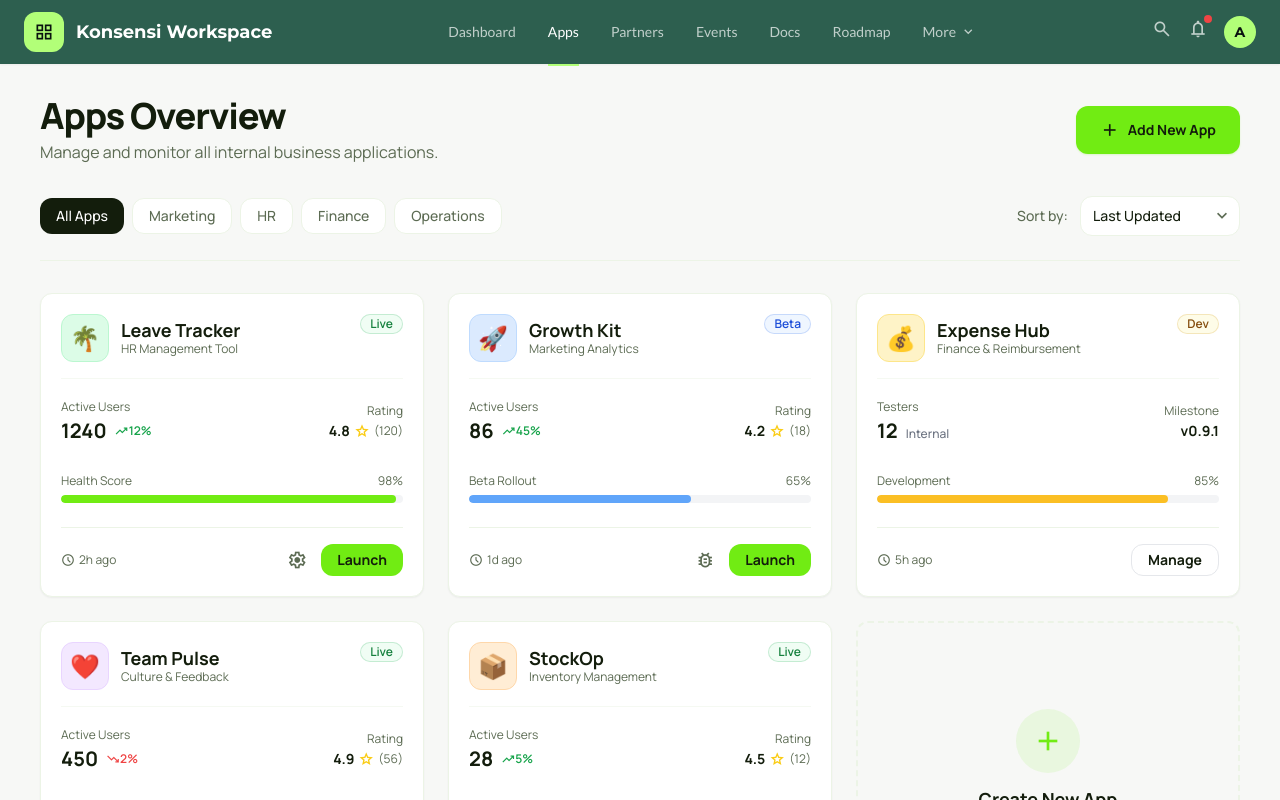
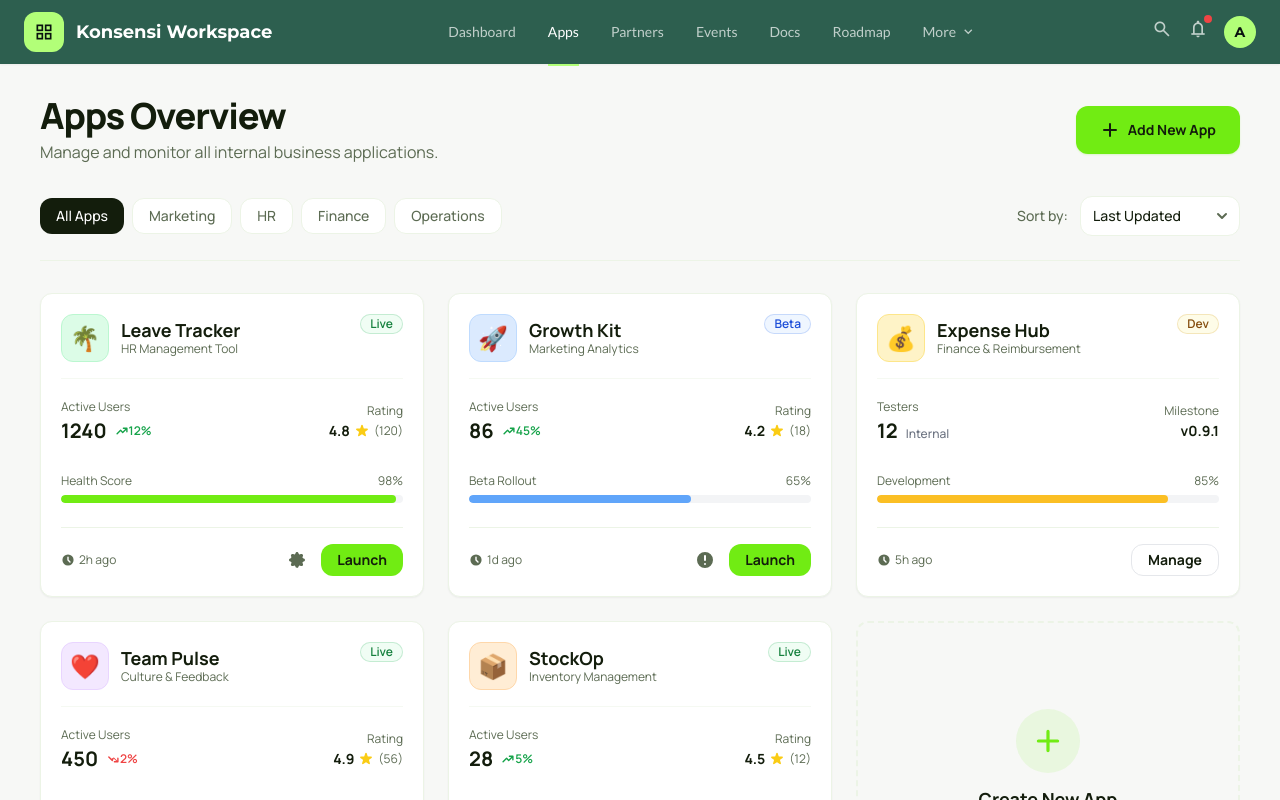
Before and after one commit to rivaldorose/konsensi-workspace, a Next.js app: page /apps in a window 1280 px wide. Shown: the top 800 px of the page. Built offline with nearby package versions, Linux system fonts and the light colour scheme.

Commit message:
Replace all Material Symbols icons with SVG icons in Apps page

```diff
--- a/src/app/(workspace)/apps/page.tsx
+++ b/src/app/(workspace)/apps/page.tsx
@@ -108,7 +108,9 @@ export default function AppsPage() {
           href="/apps/new"
           className="flex items-center justify-center gap-2 bg-primary hover:bg-[#a2ef69] transition-colors h-12 px-6 rounded-lg text-dark-nav text-sm font-bold shadow-sm shadow-primary/20 group"
         >
-              <span className="material-symbols-outlined text-[20px] transition-transform group-hover:rotate-90">add</span>
+          <svg className="w-5 h-5 transition-transform group-hover:rotate-90" fill="currentColor" viewBox="0 0 20 20">
+            <path fillRule="evenodd" d="M10 3a1 1 0 011 1v5h5a1 1 0 110 2h-5v5a1 1 0 11-2 0v-5H4a1 1 0 110-2h5V4a1 1 0 011-1z" />
+          </svg>
           <span>Add New App</span>
         </Link>
       </header>
@@ -145,7 +147,9 @@ export default function AppsPage() {
               <option>Lowest Rating</option>
             </select>
             <div className="pointer-events-none absolute inset-y-0 right-0 flex items-center px-2 text-text-subtle">
-                  <span className="material-symbols-outlined text-[20px]">expand_more</span>
+              <svg className="w-5 h-5" fill="currentColor" viewBox="0 0 20 20">
+                <path fillRule="evenodd" d="M5.293 7.293a1 1 0 011.414 0L10 10.586l3.293-3.293a1 1 0 111.414 1.414l-4 4a1 1 0 01-1.414 0l-4-4a1 1 0 010-1.414z" />
+              </svg>
             </div>
           </div>
         </div>
@@ -170,11 +174,15 @@ export default function AppsPage() {
                     <p className="text-xs text-text-subtle dark:text-gray-400">{app.category}</p>
                   </div>
                 </div>
-                    <span className={`inline-flex items-center rounded-full ${
-                      app.statusColor === 'green' ? 'bg-green-50 dark:bg-green-900/40 text-green-700 dark:text-green-300 ring-green-600/20' :
-                      app.statusColor === 'blue' ? 'bg-blue-50 dark:bg-blue-900/40 text-blue-700 dark:text-blue-300 ring-blue-600/20' :
-                      'bg-yellow-50 dark:bg-yellow-900/40 text-yellow-800 dark:text-yellow-300 ring-yellow-600/20'
-                    } px-2.5 py-0.5 text-xs font-semibold ring-1 ring-inset`}>
+                <span
+                  className={`inline-flex items-center rounded-full ${
+                    app.statusColor === 'green'
+                      ? 'bg-green-50 dark:bg-green-900/40 text-green-700 dark:text-green-300 ring-green-600/20'
+                      : app.statusColor === 'blue'
+                      ? 'bg-blue-50 dark:bg-blue-900/40 text-blue-700 dark:text-blue-300 ring-blue-600/20'
+                      : 'bg-yellow-50 dark:bg-yellow-900/40 text-yellow-800 dark:text-yellow-300 ring-yellow-600/20'
+                  } px-2.5 py-0.5 text-xs font-semibold ring-1 ring-inset`}
+                >
                   {app.status}
                 </span>
               </div>
@@ -192,12 +200,18 @@ export default function AppsPage() {
                       {app.activeUsers || app.testers}
                     </span>
                     {app.activeUsers && app.userChange && (
-                          <span className={`text-xs font-semibold ${
+                      <span
+                        className={`text-xs font-semibold ${
                           app.trend === 'up' ? 'text-green-600' : 'text-red-500'
-                          } flex items-center`}>
-                            <span className="material-symbols-outlined text-[14px]">
-                              {app.trend === 'up' ? 'trending_up' : 'trending_down'}
-                            </span>
+                        } flex items-center`}
+                      >
+                        <svg className="w-3.5 h-3.5" fill="currentColor" viewBox="0 0 20 20">
+                          {app.trend === 'up' ? (
+                            <path fillRule="evenodd" d="M12 7a1 1 0 110-2h5a1 1 0 011 1v5a1 1 0 11-2 0V8.414l-4.293 4.293a1 1 0 01-1.414 0L8 10.414l-4.293 4.293a1 1 0 01-1.414-1.414l5-5a1 1 0 011.414 0L11 10.586 14.586 7H12z" />
+                          ) : (
+                            <path fillRule="evenodd" d="M12 13a1 1 0 100 2h5a1 1 0 001-1V9a1 1 0 10-2 0v3.586l-4.293-4.293a1 1 0 00-1.414 0L8 9.586 4.707 6.293a1 1 0 00-1.414 1.414l5 5a1 1 0 001.414 0L11 9.414 14.586 13H12z" />
+                          )}
+                        </svg>
                         {app.userChange}%
                       </span>
                     )}
@@ -212,7 +226,9 @@ export default function AppsPage() {
                       <p className="text-xs text-text-subtle dark:text-gray-400 mb-0.5">Rating</p>
                       <div className="flex items-center gap-1 justify-end">
                         <span className="text-sm font-bold text-text-main dark:text-white">{app.rating}</span>
-                            <span className="material-symbols-outlined text-yellow-400 text-[16px] fill-1">star</span>
+                        <svg className="w-4 h-4 text-yellow-400 fill-current" viewBox="0 0 20 20">
+                          <path d="M9.049 2.927c.3-.921 1.603-.921 1.902 0l1.07 3.292a1 1 0 00.95.69h3.462c.969 0 1.371 1.24.588 1.81l-2.8 2.034a1 1 0 00-.364 1.118l1.07 3.292c.3.921-.755 1.688-1.54 1.118l-2.8-2.034a1 1 0 00-1.175 0l-2.8 2.034c-.784.57-1.838-.197-1.539-1.118l1.07-3.292a1 1 0 00-.364-1.118L2.98 8.72c-.783-.57-.38-1.81.588-1.81h3.461a1 1 0 00.951-.69l1.07-3.292z" />
+                        </svg>
                         <span className="text-xs text-text-subtle dark:text-gray-500">({app.ratingCount})</span>
                       </div>
                     </>
@@ -237,10 +253,13 @@ export default function AppsPage() {
                   <div className="h-2 w-full bg-gray-100 dark:bg-gray-700 rounded-full overflow-hidden">
                     <div
                       className={`h-full ${
-                            app.healthScore ? 'bg-primary' :
-                            app.statusColor === 'blue' ? 'bg-blue-400' :
-                            app.statusColor === 'yellow' ? 'bg-amber-400' :
-                            'bg-primary'
+                        app.healthScore
+                          ? 'bg-primary'
+                          : app.statusColor === 'blue'
+                          ? 'bg-blue-400'
+                          : app.statusColor === 'yellow'
+                          ? 'bg-amber-400'
+                          : 'bg-primary'
                       } rounded-full`}
                       style={{ width: `${app.healthScore || app.progress}%` }}
                     ></div>
@@ -251,7 +270,9 @@ export default function AppsPage() {
               {/* Footer Actions */}
               <div className="flex items-center justify-between gap-3 pt-4 mt-2 border-t border-border-color dark:border-dark-border">
                 <span className="text-xs text-text-subtle dark:text-gray-500 flex items-center gap-1">
-                      <span className="material-symbols-outlined text-[14px]">schedule</span>
+                  <svg className="w-3.5 h-3.5" fill="currentColor" viewBox="0 0 20 20">
+                    <path fillRule="evenodd" d="M10 18a8 8 0 100-16 8 8 0 000 16zm1-12a1 1 0 10-2 0v4a1 1 0 00.293.707l2.828 2.829a1 1 0 101.415-1.415L11 9.586V6z" />
+                  </svg>
                   {app.lastUpdated}
                 </span>
                 <div className="flex gap-2">
@@ -265,9 +286,13 @@ export default function AppsPage() {
                   ) : (
                     <>
                       <button className="size-8 flex items-center justify-center rounded-lg bg-transparent hover:bg-gray-100 dark:hover:bg-gray-700 text-text-subtle transition-colors">
-                            <span className="material-symbols-outlined text-[20px]">
-                              {app.status === 'Beta' ? 'bug_report' : 'settings'}
-                            </span>
+                        <svg className="w-5 h-5" fill="currentColor" viewBox="0 0 20 20">
+                          {app.status === 'Beta' ? (
+                            <path fillRule="evenodd" d="M18 10a8 8 0 11-16 0 8 8 0 0116 0zm-7 4a1 1 0 11-2 0 1 1 0 012 0zm-1-9a1 1 0 00-1 1v4a1 1 0 102 0V6a1 1 0 00-1-1z" />
+                          ) : (
+                            <path d="M11.49 3.17c-.38-1.56-2.6-1.56-2.98 0a1.532 1.532 0 01-2.286.948c-1.372-.836-2.942.734-2.106 2.106.54.886.061 2.042-.947 2.287-1.561.379-1.561 2.6 0 2.978a1.532 1.532 0 01.947 2.287c-.836 1.372.734 2.942 2.106 2.106a1.532 1.532 0 012.287.947c.379 1.561 2.6 1.561 2.978 0a1.533 1.533 0 012.287-.947c1.372.836 2.942-.734 2.106-2.106a1.533 1.533 0 01.947-2.287c1.561-.379 1.561-2.6 0-2.978a1.532 1.532 0 01-.947-2.287c.836-1.372-.734-2.942-2.106-2.106a1.532 1.532 0 01-2.287-.947zM10 13a3 3 0 100-6 3 3 0 000 6z" />
+                          )}
+                        </svg>
                       </button>
                       <button className="h-8 px-4 flex items-center justify-center rounded-lg bg-primary text-dark-nav text-sm font-bold hover:brightness-105 transition-all">
                         Launch
@@ -287,7 +312,9 @@ export default function AppsPage() {
         >
           <div className="flex flex-col items-center gap-3 text-center p-6">
             <div className="size-16 rounded-full bg-primary/10 flex items-center justify-center text-primary group-hover:scale-110 transition-transform">
-                  <span className="material-symbols-outlined text-[32px]">add</span>
+              <svg className="w-8 h-8" fill="currentColor" viewBox="0 0 20 20">
+                <path fillRule="evenodd" d="M10 3a1 1 0 011 1v5h5a1 1 0 110 2h-5v5a1 1 0 11-2 0v-5H4a1 1 0 110-2h5V4a1 1 0 011-1z" />
+              </svg>
             </div>
             <div>
               <h3 className="text-lg font-bold text-text-main dark:text-white">Create New App</h3>
@@ -301,7 +328,10 @@ export default function AppsPage() {
       <div className="flex items-center justify-between pt-6 border-t border-border-color dark:border-dark-border text-sm text-text-subtle dark:text-gray-400">
         <p>Showing 5 of 12 apps</p>
         <div className="flex gap-2">
-              <button className="px-3 py-1 rounded hover:bg-gray-100 dark:hover:bg-surface-dark transition-colors disabled:opacity-50" disabled>
+          <button
+            className="px-3 py-1 rounded hover:bg-gray-100 dark:hover:bg-surface-dark transition-colors disabled:opacity-50"
+            disabled
+          >
             Previous
           </button>
           <button className="px-3 py-1 rounded hover:bg-gray-100 dark:hover:bg-surface-dark transition-colors">
```
Lines whose indentation alone changed are shown as unchanged.
